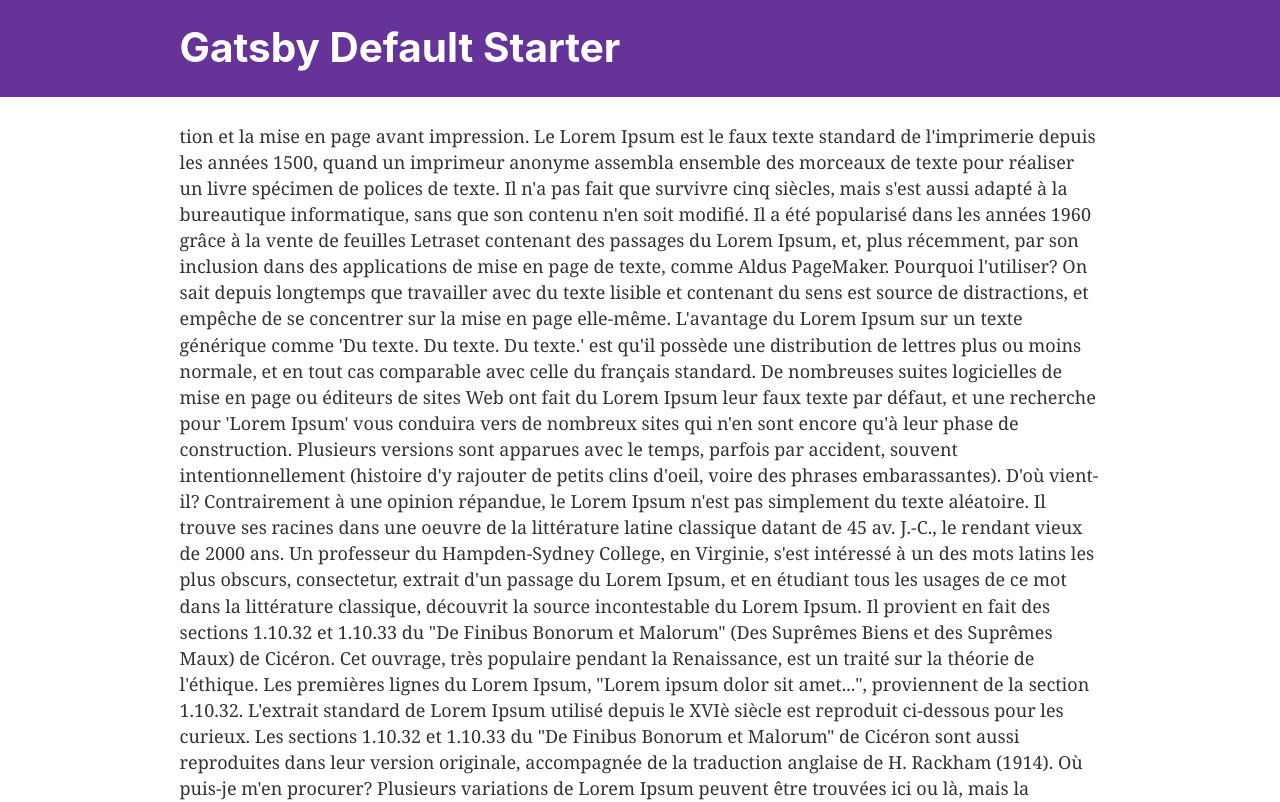
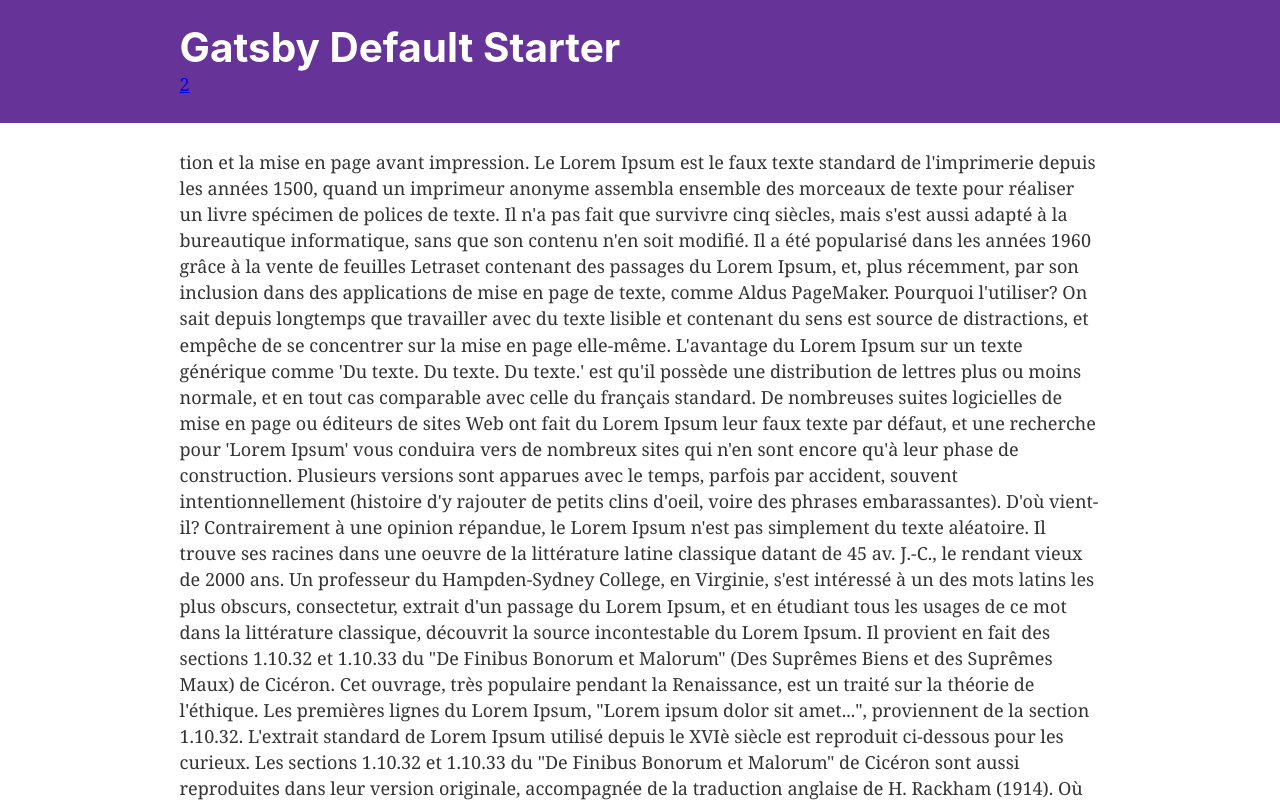
Before and after one commit to tanvibhakta/gatsby-i18n-starter, a Gatsby site: page /page-2 in a window 1280 px wide. Shown: the top 802 px of the page. Built offline with nearby package versions, Linux system fonts and the light colour scheme; Gatsby itself is replaced by a stand-in of ours.

Commit message:
add LangLink component

```diff
--- a/src/components/header.js
+++ b/src/components/header.js
@@ -1,5 +1,6 @@
 import React from 'react'
 import { Link } from 'gatsby'
+import LangLink from './langlink';
 
 const Header = ({ siteTitle }) => (
   <div
@@ -26,6 +27,7 @@ const Header = ({ siteTitle }) => (
           {siteTitle}
         </Link>
       </h1>
+      <LangLink to='/page-2' lang='2'/>
     </div>
   </div>
 )
--- /dev/null
+++ b/src/components/langlink.js
@@ -0,0 +1,9 @@
+import React from 'react'
+import { Link }  from 'gatsby'
+
+const LangLink = props => {
+    let slug = props.lang + props.to;
+    return <Link to={slug}>{props.lang}</Link>
+}
+
+export default LangLink
--- a/src/pages/page-2.js
+++ b/src/pages/page-2.js
@@ -6,6 +6,7 @@ import MarkdownRenderer from '../components/markdownrenderer';
 
 export default ({ data }) => (
     <Layout>
+      {/* TODO: refactor to get what current language is (from provider or getlang?) */}
       <MarkdownRenderer lang='2' />
       <Link to='/'>
         <p>{window.location.href}</p>
```
